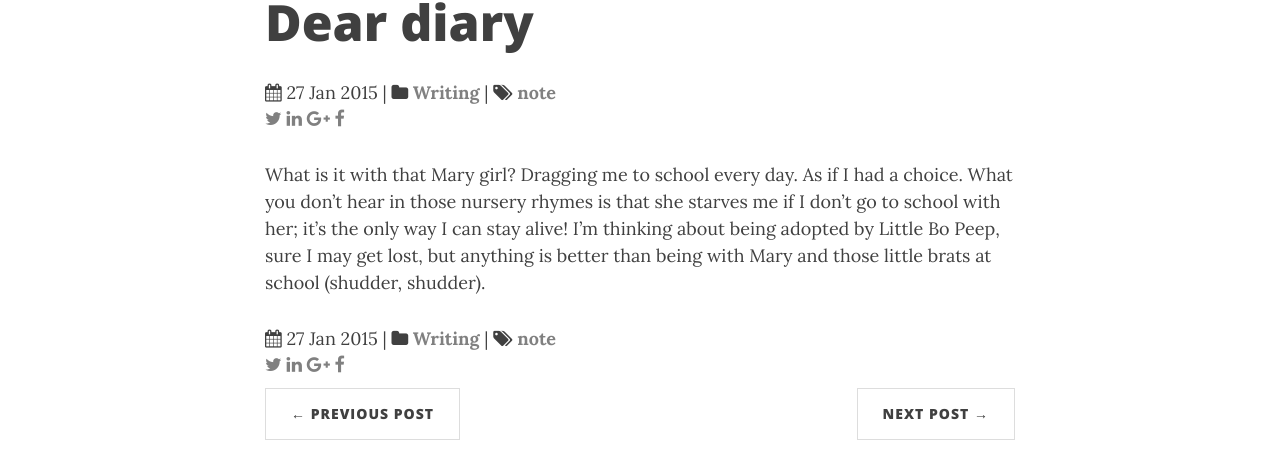
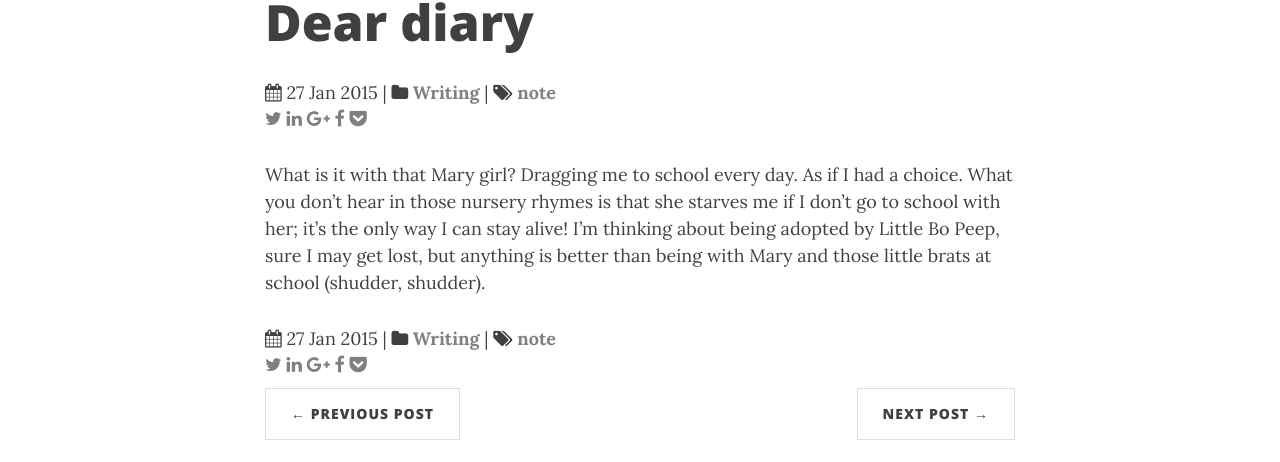
Before and after one commit to stonefl/stonefl.github.io, a Jekyll site: the page built from _posts/2015-01-27-dear-diary.md, in a window 1280 px wide. Shown: the part 135-597 px from the top of the page. Built offline with Jekyll 4.4.1, drawn with Linux system fonts in a browser that asks for light colours; nearby versions of some CDN libraries; comment, search, counter and statistics services are not loaded.

Commit message:
Update share-social-icons.html

```diff
--- a/_includes/share-social-icons.html
+++ b/_includes/share-social-icons.html
@@ -7,6 +7,8 @@
   <a href="https://plus.google.com/share?url={{ site.url }}{{ page.url }}"  class="social-icons" target="_blank" title="Share on Google+"> <i class="fa fa-google-plus"></i></a>
   <!--Facebook-->
   <a href="http://www.facebook.com/sharer.php?u={{ site.url }}{{ page.url }}&amp;p[title]={{ page.title }}"  class="social-icons" target="_blank" title="Share on Facebook"> <i class="fa fa-facebook"></i></a>
+  <!--Pocket-->
+  <a href="{{ site.url }}{{ page.url }}?share=pocket"  class="social-icons" target="_blank" title="Share on Pocket"> <i class="fa fa-get-pocket"></i></a>
 
 
 </div>
```
